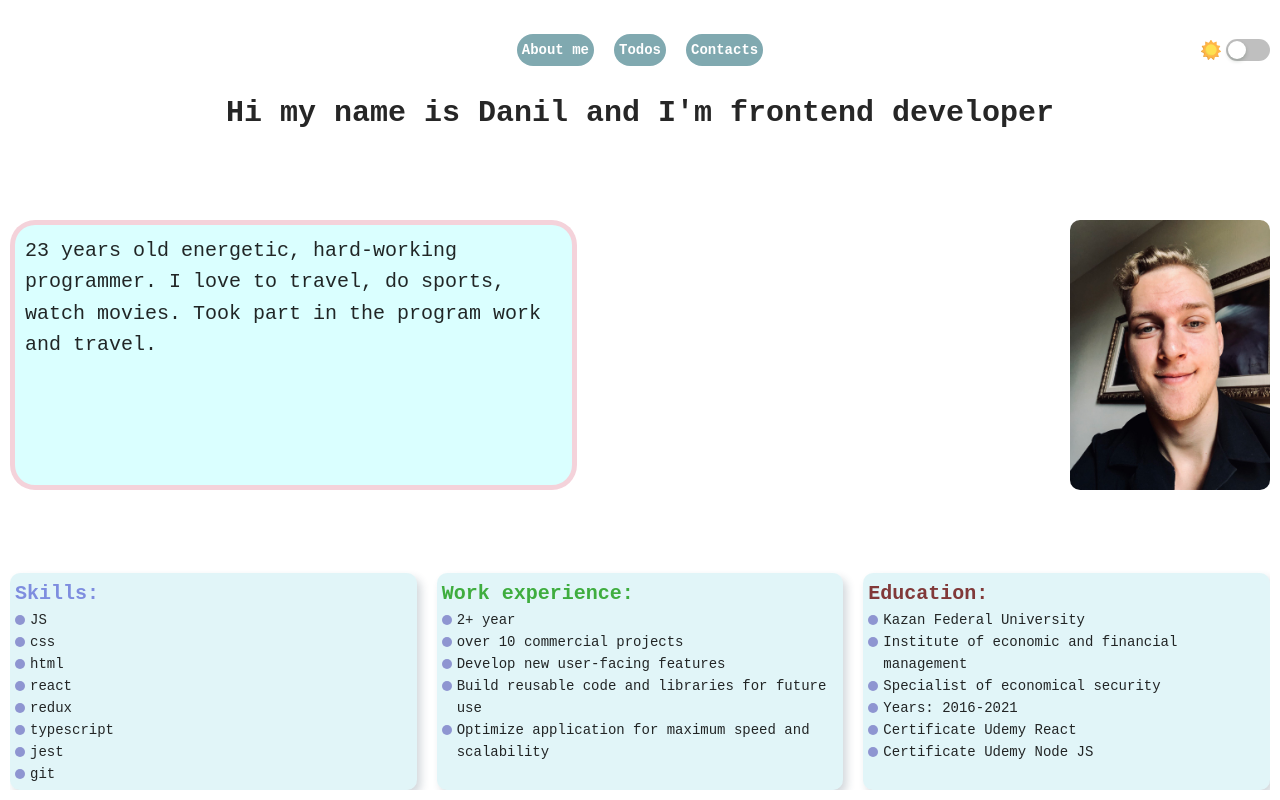
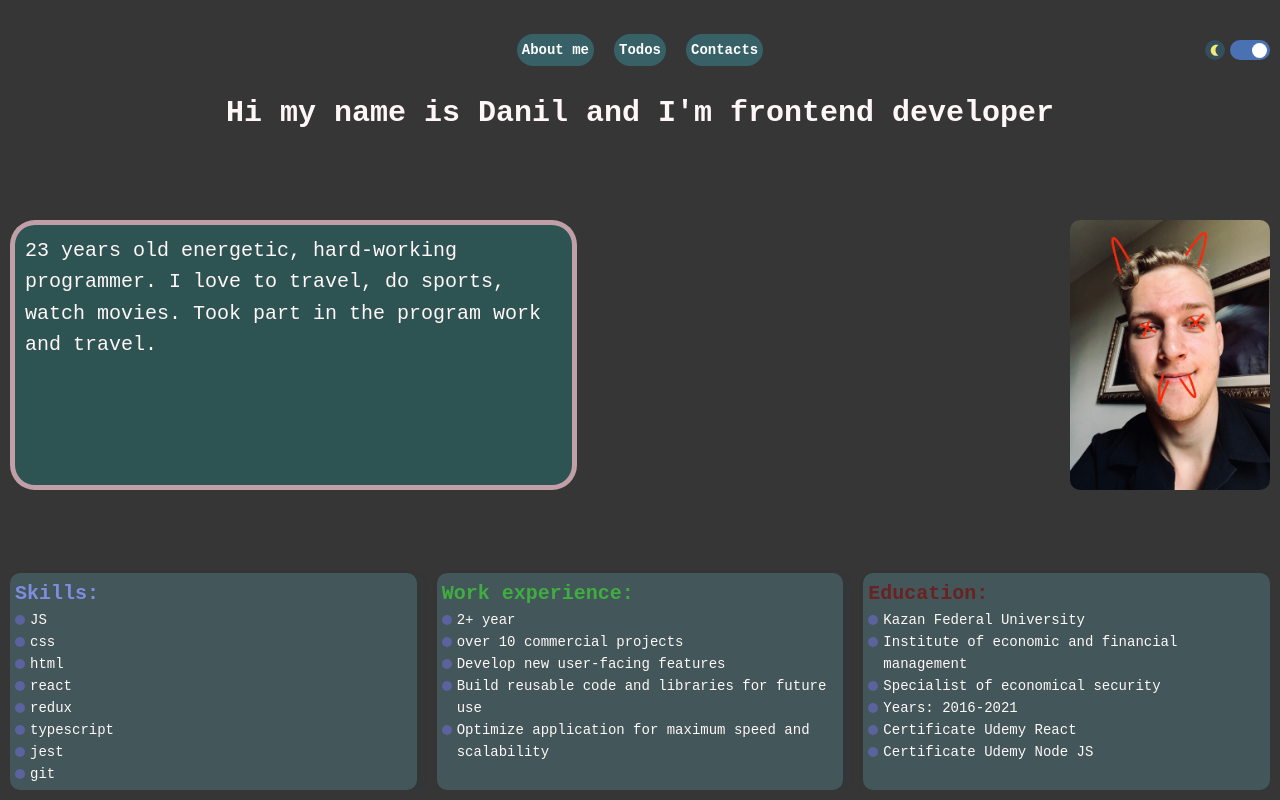
Before and after one commit to UnDanilka/dan_app, a React (Create React App) app: page / in a window 1280 px wide. Built offline with nearby package versions, Linux system fonts and the light colour scheme.

Commit message:
feat:own switch comp

```diff
--- /dev/null
+++ b/src/components/Theme/Switch/Switch.css
@@ -0,0 +1,19 @@
+.switch {
+  width: 40px;
+  height: 20px;
+  background-color: grey;
+  border-radius: 15px;
+  display: flex;
+  align-items: center;
+}
+
+.switch-ball {
+  background-color: rgb(255, 255, 255);
+  width: 15px;
+  height: 15px;
+  border-radius: 15px;
+  padding: 5px;
+  margin: 3px;
+
+  transition: all 0.3s ease-in-out;
+}
--- /dev/null
+++ b/src/components/Theme/Switch/Switch.tsx
@@ -0,0 +1,29 @@
+import { ISwitchProps } from "../../../types";
+import "./Switch.css";
+import { useEffect, useState } from "react";
+
+const Switch = (props: ISwitchProps) => {
+  const [on, setOn] = useState(true);
+
+  const { onChange } = props;
+
+  useEffect(() => {
+    onChange(on);
+    console.log(on);
+  }, [on, onChange]);
+
+  return (
+    <div
+      className="switch"
+      style={on ? { backgroundColor: "#4a71b1" } : {}}
+      onClick={() => setOn(!on)}
+    >
+      <div
+        className="switch-ball"
+        style={on ? { transform: "translateX(19px)" } : {}}
+      />
+    </div>
+  );
+};
+
+export default Switch;
--- a/src/components/Theme/Theme.css
+++ b/src/components/Theme/Theme.css
@@ -1,4 +1,4 @@
-.switch {
+.switch_wrapper {
   display: flex;
   position: absolute;
   right: 0px;
--- a/src/components/Theme/Theme.tsx
+++ b/src/components/Theme/Theme.tsx
@@ -1,24 +1,30 @@
-import { Switch } from "antd";
+import Switch from "./Switch/Switch";
 import { setDark, setLight } from "../../Redux/themeSlice";
 import { useDispatch, useSelector } from "react-redux";
 import "./Theme.css";
 import { ReactComponent as Moon } from "./moon.svg";
 import { ReactComponent as Sun } from "./sun.svg";
 import { Istore } from "../../types";
+import { useCallback } from "react";
 
 const Theme = () => {
   const dispatch = useDispatch();
   const theme = useSelector((store: Istore) => store.theme.theme);
-  const handleThemeChange = (e: boolean) => {
-    if (e) {
-      dispatch(setDark());
-    } else {
-      dispatch(setLight());
-    }
-  };
+  const handleThemeChange = useCallback(
+    (e: boolean) => {
+      if (e) {
+        dispatch(setDark());
+      } else {
+        dispatch(setLight());
+      }
+    },
+    [dispatch]
+  );
+
+  console.log("siiuuu", theme);
 
   return (
-    <div className="switch">
+    <div className="switch_wrapper">
       {theme === "light" ? (
         <Sun style={{ width: "20px", marginRight: "5px" }} />
       ) : (
--- a/src/types.ts
+++ b/src/types.ts
@@ -21,3 +21,7 @@
   theme: IthemeState;
   todosApi: any;
 }
+
+export interface ISwitchProps {
+  onChange: (e: boolean) => void;
+}
```
